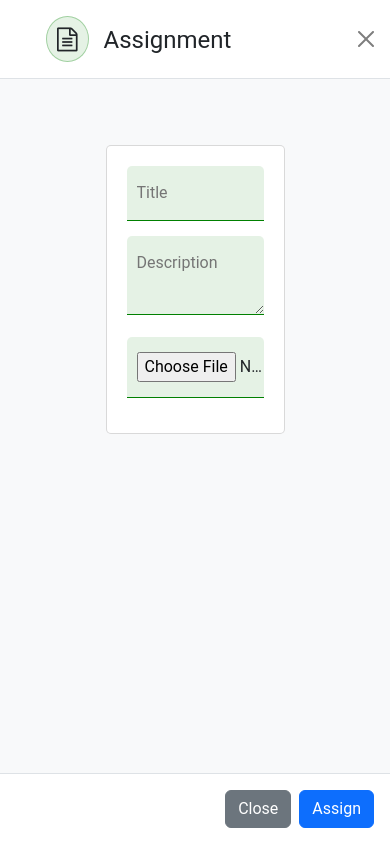
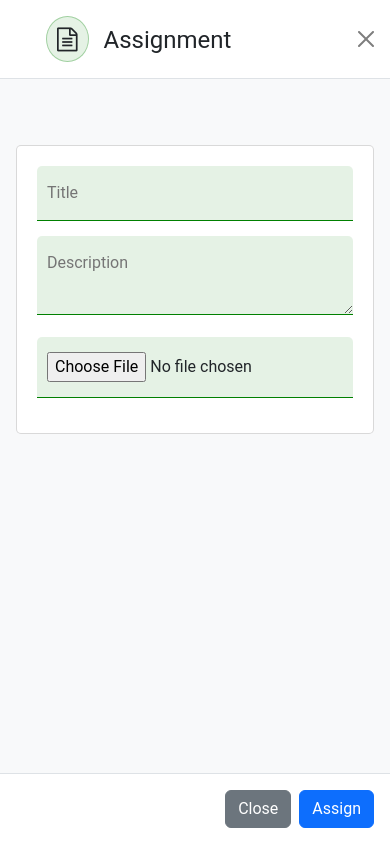
Before and after one commit to bilal-patiwala/Class101, a Django app: template TeacherPortal/templates/TeacherPortal/classwork.html in a window 390 px wide, after a click on "Assign Task". Run offline with Django 4.2, Linux system fonts and the light colour scheme; the template is opened without the code that fills it: values that come from a table or form of the project are taken from there, others are empty; data comes from the database, SQL or seed files in the repository; both versions use the stored data as it was after the commit; tables that the repository leaves empty hold one stand-in row (values such as "Sample post").

Commit message:
assignment model in database

```diff
--- a/TeacherPortal/admin.py
+++ b/TeacherPortal/admin.py
@@ -1,6 +1,7 @@
 from django.contrib import admin
 
-from TeacherPortal.models import CreateClass
+from TeacherPortal.models import CreateClass,Assignment
 
 # Register your models here.
 admin.site.register(CreateClass)
+admin.site.register(Assignment)
--- a/TeacherPortal/models.py
+++ b/TeacherPortal/models.py
@@ -13,3 +13,12 @@ class CreateClass(models.Model):
 
     def __str__(self):
         return (self.section+" | "+self.subject_name)
+
+class Assignment(models.Model):
+    classroom = models.ForeignKey(CreateClass,on_delete=models.CASCADE)
+    title = models.CharField(max_length=255,blank=False,null=False)
+    description = models.TextField(blank=True)
+    assignment_file = models.FileField(upload_to="classroom/assignment",blank=False)
+
+    def __str__(self):
+        return (self.classroom.subject_name + " | " + self.title)
--- a/TeacherPortal/templates/TeacherPortal/classwork.html
+++ b/TeacherPortal/templates/TeacherPortal/classwork.html
@@ -27,18 +27,18 @@
                   <button type="button" class="btn-close" data-bs-dismiss="modal" aria-label="Close"></button>
                 </div>
                 <div id="modal-body" class="modal-body" style="background-color: #f8f9fa;">
-                  <form action="" method="post">
+                  <form id="assignment-form" action="" method="post">
                     {% csrf_token %}
                     <div id="form">
                         <input type="text" name="title" id="" placeholder="Title">
                         <Textarea placeholder="Description" name="description"></Textarea>
-                        <input type="file" name="file" accept=".pdf,.docx" >
+                        <input type="file" name="file" accept=".pdf,.docx">
                     </div>
                   </form>
                 </div>
                 <div class="modal-footer">
                   <button type="button" class="btn btn-secondary" data-bs-dismiss="modal">Close</button>
-                  <button type="button" class="btn btn-primary">Assign</button>
+                  <input type="submit" value="Assign" class="btn btn-primary" form="assignment-form">
                 </div>
               </div>
             </div>
--- a/static/TeacherPortal/css/classwork.css
+++ b/static/TeacherPortal/css/classwork.css
@@ -76,3 +76,34 @@
 #form > input[type="file"] {
     content: none;
 }
+
+@media screen and (max-width:1000px) {
+    #form{
+        width: 70%;
+    }
+}
+
+@media screen and (max-width:750px) {
+    #form{
+        width: 80%;
+    }
+}
+
+@media screen and (max-width:550px) {
+    #form{
+        width: 90%;
+    }
+    #classwork-container{
+        width: 100%;
+    }
+
+}
+
+@media screen and (max-width:400px) {
+    #form{
+        width: 100%;
+    }
+    #assign-container{
+        padding:  0px 5px 10px 5px;
+    }
+}
```
Also changed, not shown: db.sqlite3.
